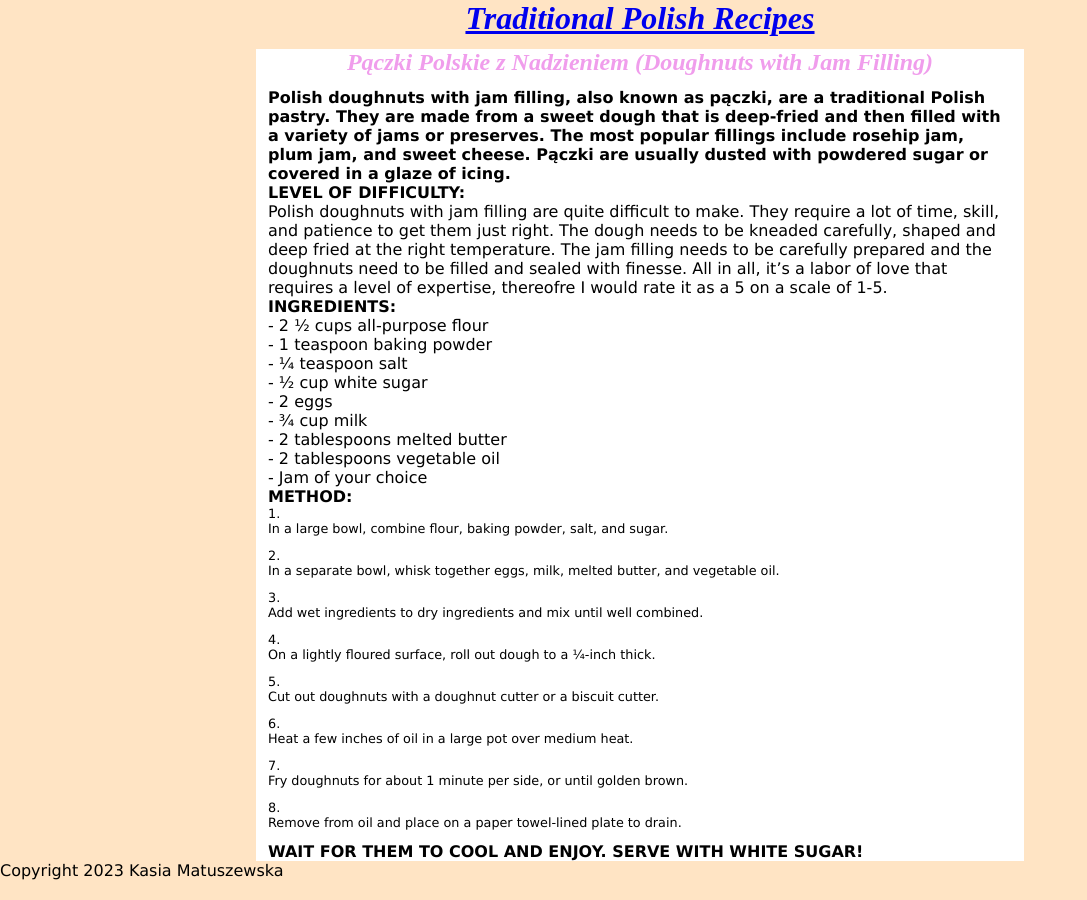
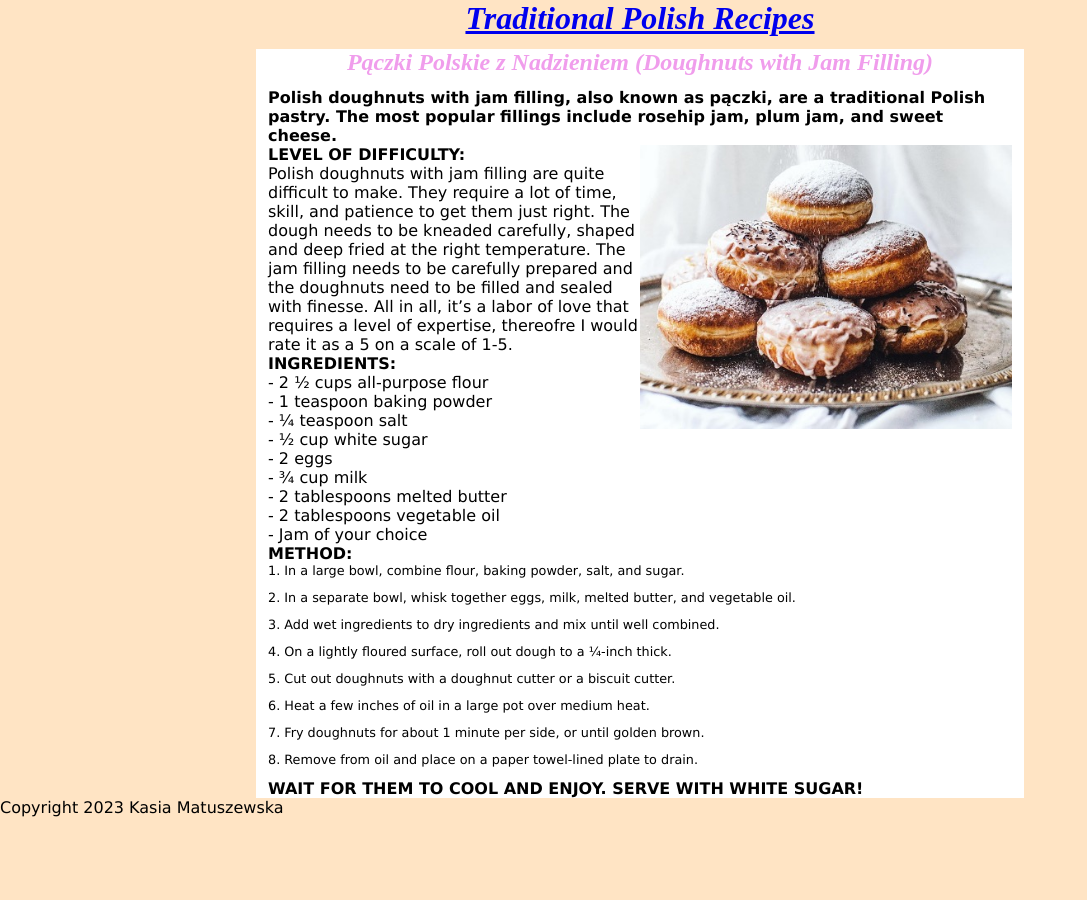
Before and after one commit to kasiamatuszewska/recipewebsite, a Jekyll site: the page built from _recipes/pączki-polskie-z-nadzieniem-doughnuts-with-jam-filling.md, in a window 1280 px wide. Shown: the whole page, without its empty margins (0-1087 px from the left). Built offline with Jekyll 4.4.1, drawn with Linux system fonts in a browser that asks for light colours.

Commit message:
Update Recipe “pączki-polskie-z-nadzieniem-doughnuts-with-jam-filling”

```diff
--- a/_recipes/pączki-polskie-z-nadzieniem-doughnuts-with-jam-filling.md
+++ b/_recipes/pączki-polskie-z-nadzieniem-doughnuts-with-jam-filling.md
@@ -4,7 +4,9 @@ date: 2023-02-14T13:06:19.468Z
 order: 6
 layout: recipe
 ---
-**Polish doughnuts with jam filling, also known as pączki, are a traditional Polish pastry. They are made from a sweet dough that is deep-fried and then filled with a variety of jams or preserves. The most popular fillings include rosehip jam, plum jam, and sweet cheese. Pączki are usually dusted with powdered sugar or covered in a glaze of icing.**
+**Polish doughnuts with jam filling, also known as pączki, are a traditional Polish pastry. The most popular fillings include rosehip jam, plum jam, and sweet cheese.**
+
+![](../uploads/rghnre.jpg)
 
 **LEVEL OF DIFFICULTY:**
 
@@ -33,19 +35,12 @@ Polish doughnuts with jam filling are quite difficult to make. They require a lo
 **METHOD:**
 
 1. In a large bowl, combine flour, baking powder, salt, and sugar.
-
 2. In a separate bowl, whisk together eggs, milk, melted butter, and vegetable oil.
-
 3. Add wet ingredients to dry ingredients and mix until well combined.
-
 4. On a lightly floured surface, roll out dough to a ¼-inch thick.
-
 5. Cut out doughnuts with a doughnut cutter or a biscuit cutter.
-
 6. Heat a few inches of oil in a large pot over medium heat.
-
 7. Fry doughnuts for about 1 minute per side, or until golden brown.
-
 8. Remove from oil and place on a paper towel-lined plate to drain.
 
 **WAIT FOR THEM TO COOL AND ENJOY. SERVE WITH WHITE SUGAR!**
```
Also changed, not shown: uploads/rghnre.jpg (added).
